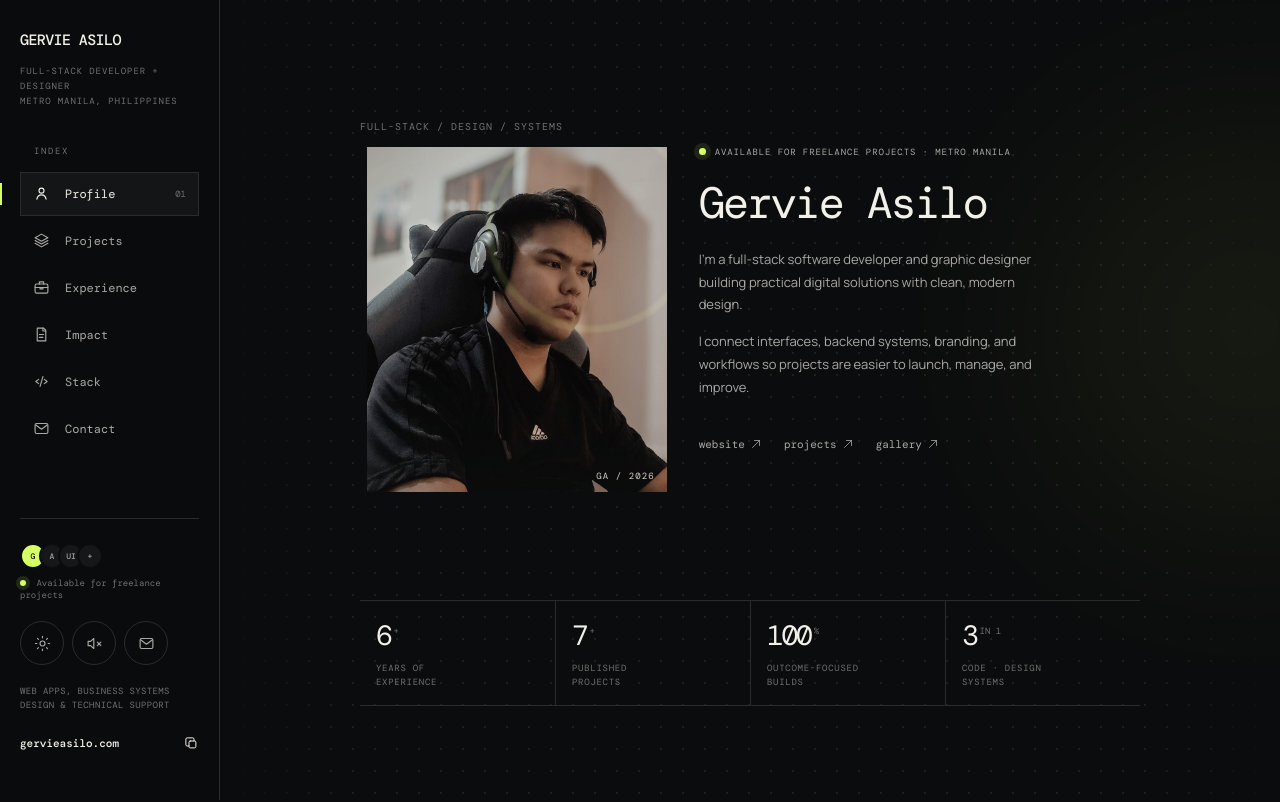
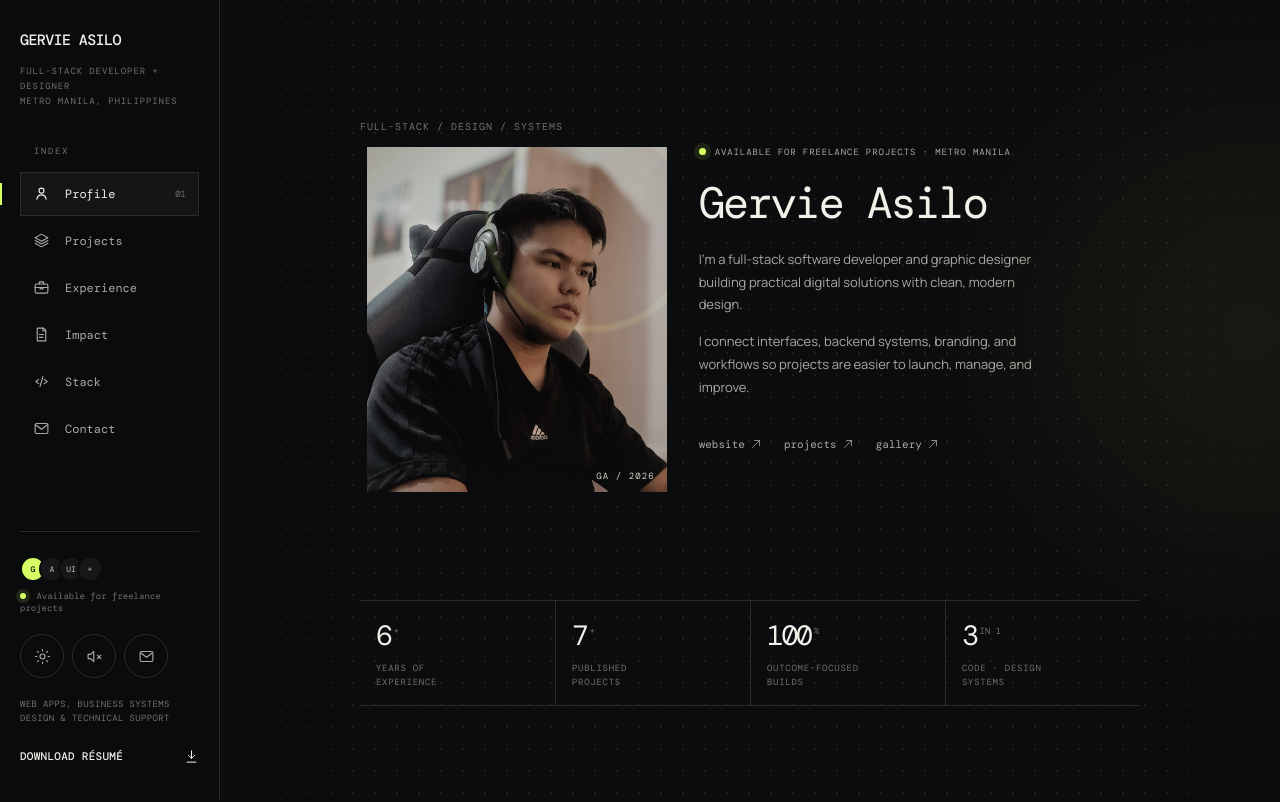
Before and after one commit to gervie1234/gervie-asilo-portfolio-v2, a React (Vite) app: page / in a window 1280 px wide. Shown: the top 802 px of the page. Built offline with nearby package versions, Linux system fonts and the light colour scheme; a web font is replaced by a local one.

Commit message:
Add downloadable resume

```diff
--- a/src/App.jsx
+++ b/src/App.jsx
@@ -256,6 +256,7 @@ function Icon({ name, size = 17 }) {
     arrow: <><path d="M5 19 19 5M9 5h10v10" /></>,
     copy: <><rect x="8" y="8" width="11" height="11" rx="2" /><path d="M16 8V5a2 2 0 0 0-2-2H5a2 2 0 0 0-2 2v9a2 2 0 0 0 2 2h3" /></>,
     check: <path d="m5 12 4 4L19 6" />,
+    download: <><path d="M12 3v12M7 10l5 5 5-5" /><path d="M5 21h14" /></>,
     soundOn: <><path d="M11 5 6.5 9H3v6h3.5l4.5 4z" /><path d="M15 9.5a4 4 0 0 1 0 5M17.8 6.8a7.5 7.5 0 0 1 0 10.4" /></>,
     soundOff: <><path d="M11 5 6.5 9H3v6h3.5l4.5 4z" /><path d="m16 10 5 5M21 10l-5 5" /></>,
   };
@@ -349,9 +350,6 @@ function ProjectCard({ project, index }) {
 }
 
 function Sidebar({ activeSection, open, setOpen, theme, toggleTheme, soundEnabled, toggleSound, isStackPage = false, isContactPage = false, isProjectsPage = false }) {
-  const [copied, setCopied] = useState(false);
-  const siteUrl = "https://gervieasilo.com";
-
   const closeThenNavigate = (event, href) => {
     const isPrimaryClick = event.button === 0;
     const hasModifier = event.metaKey || event.ctrlKey || event.shiftKey || event.altKey;
@@ -369,16 +367,6 @@ function Sidebar({ activeSection, open, setOpen, theme, toggleTheme, soundEnable
     window.setTimeout(() => {
       window.location.assign(href);
     }, prefersReducedMotion ? 0 : 190);
-  };
-
-  const copyWebsite = async () => {
-    try {
-      await navigator.clipboard.writeText(siteUrl);
-      setCopied(true);
-      window.setTimeout(() => setCopied(false), 1800);
-    } catch {
-      window.location.href = siteUrl;
-    }
   };
 
   return (
@@ -467,11 +455,15 @@ function Sidebar({ activeSection, open, setOpen, theme, toggleTheme, soundEnable
             </a>
           </div>
           <p className="contact-label">WEB APPS, BUSINESS SYSTEMS<br />DESIGN &amp; TECHNICAL SUPPORT</p>
-          <button className="email-copy" onClick={copyWebsite}>
-            <span>gervieasilo.com</span>
-            <Icon name={copied ? "check" : "copy"} size={15} />
-          </button>
-          <p className="copy-status" aria-live="polite">{copied ? "Website URL copied" : ""}</p>
+          <a
+            className="resume-download"
+            href="/Gervie-Asilo-Resume-2026.pdf"
+            download="Gervie-Asilo-Resume-2026.pdf"
+            aria-label="Download Gervie Asilo's 2026 resume as a PDF"
+          >
+            <span>DOWNLOAD RÉSUMÉ</span>
+            <Icon name="download" size={15} />
+          </a>
         </div>
       </aside>
       <button
--- a/src/styles.css
+++ b/src/styles.css
@@ -270,7 +270,7 @@ a {
   letter-spacing: 0.04em;
 }
 
-.email-copy {
+.resume-download {
   width: 100%;
   min-height: 44px;
   display: flex;
@@ -280,18 +280,28 @@ a {
   background: transparent;
   color: var(--text);
   font: 500 11px var(--mono);
+  letter-spacing: 0.025em;
   cursor: pointer;
-}
-
-.email-copy:hover {
+  transition: color 180ms ease;
+}
+
+.resume-download:hover {
   color: var(--accent);
 }
 
-.copy-status {
-  min-height: 12px;
-  margin: 1px 0 0;
-  color: var(--accent);
-  font: 400 9px var(--mono);
+.resume-download svg {
+  flex: 0 0 auto;
+  transition: transform 180ms var(--ease);
+}
+
+.resume-download:hover svg {
+  transform: translateY(2px);
+}
+
+.resume-download:focus-visible {
+  border-radius: 4px;
+  outline: 2px solid var(--accent);
+  outline-offset: 3px;
 }
 
 .mobile-header,
```
Also changed, not shown: 1 other file (tests, documents, lock files or other folders).
